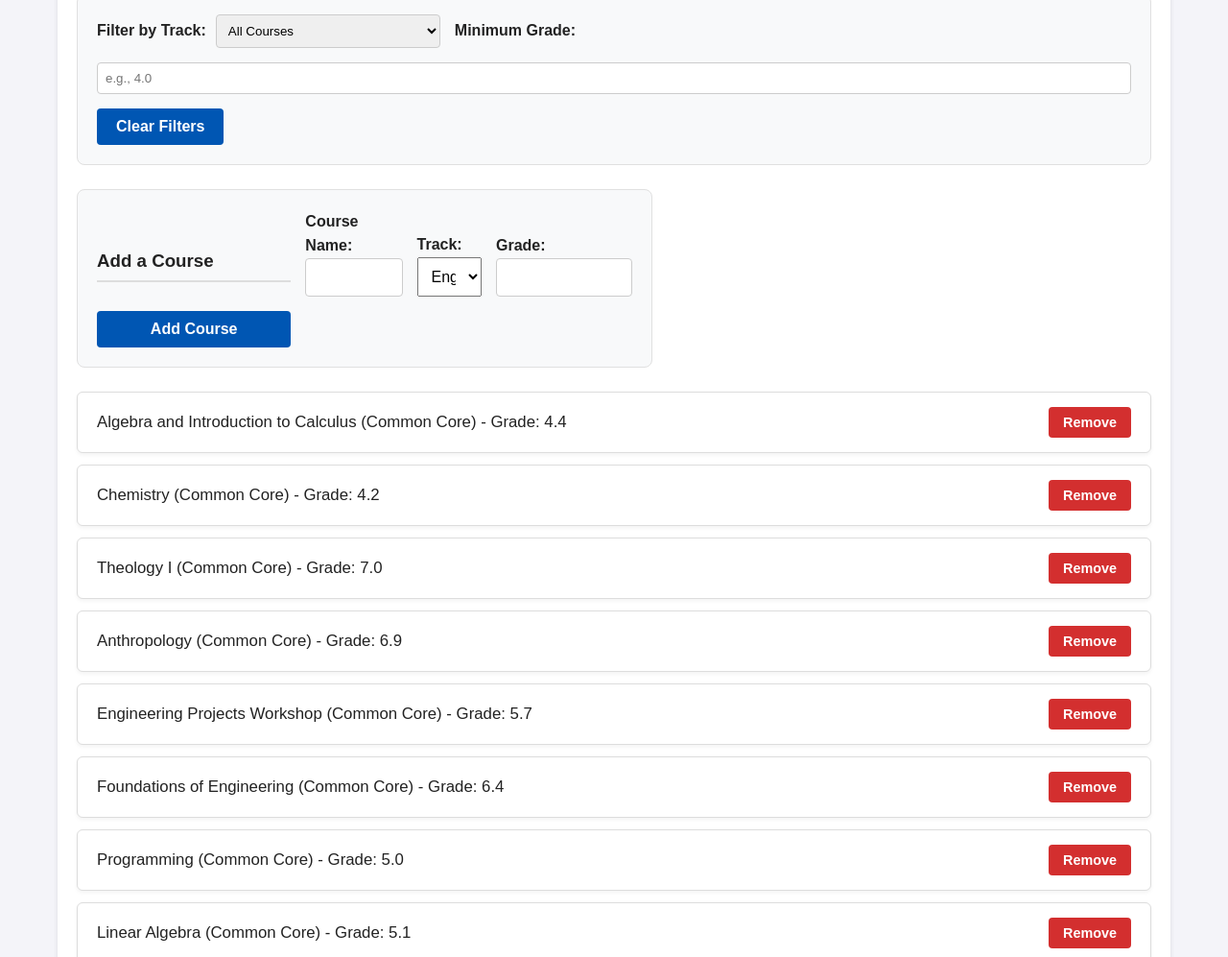
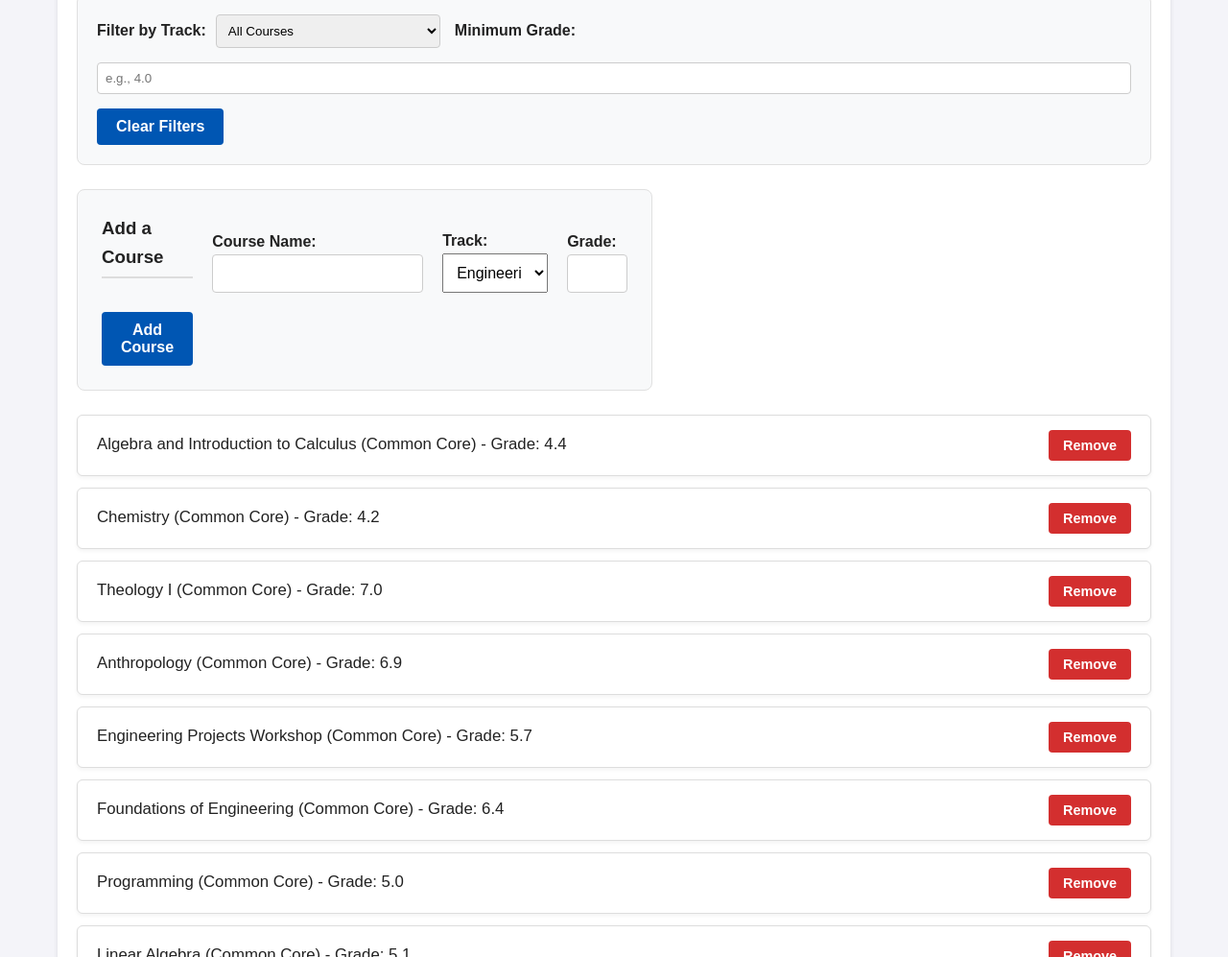
Before and after one commit to eduranbegliomini/webtech-lab-01, a plain HTML site: page index.html in a window 1280 px wide. Shown: the part 856-1853 px from the top of the page at 96% size. Drawn offline with Linux system fonts and the light colour scheme.

Commit message:
definitivo

```diff
--- a/style.css
+++ b/style.css
@@ -244,18 +244,28 @@ body.dark-mode #add-resource-form {
     padding-bottom: 5px;
 }
 
+#add-resource-form {
+    display: flex;
+    flex-direction: column;
+    gap: 15px;
+    padding: 25px;
+    width: 100%;
+    box-sizing: border-box;
+}
+
 #add-resource-form input,
 #add-resource-form select {
     width: 100%;
     padding: 10px;
     font-size: 1rem;
+    box-sizing: border-box;
 }
 
 @media (min-width: 768px) {
     #add-resource-form {
         display: grid;
-        grid-template-columns: 3fr 1.5fr 1fr auto;
-        gap: 15px;
+        grid-template-columns: 2.5fr minmax(220px, 1.2fr) 110px auto;
+        gap: 20px;
         align-items: end;
     }
 }
```
